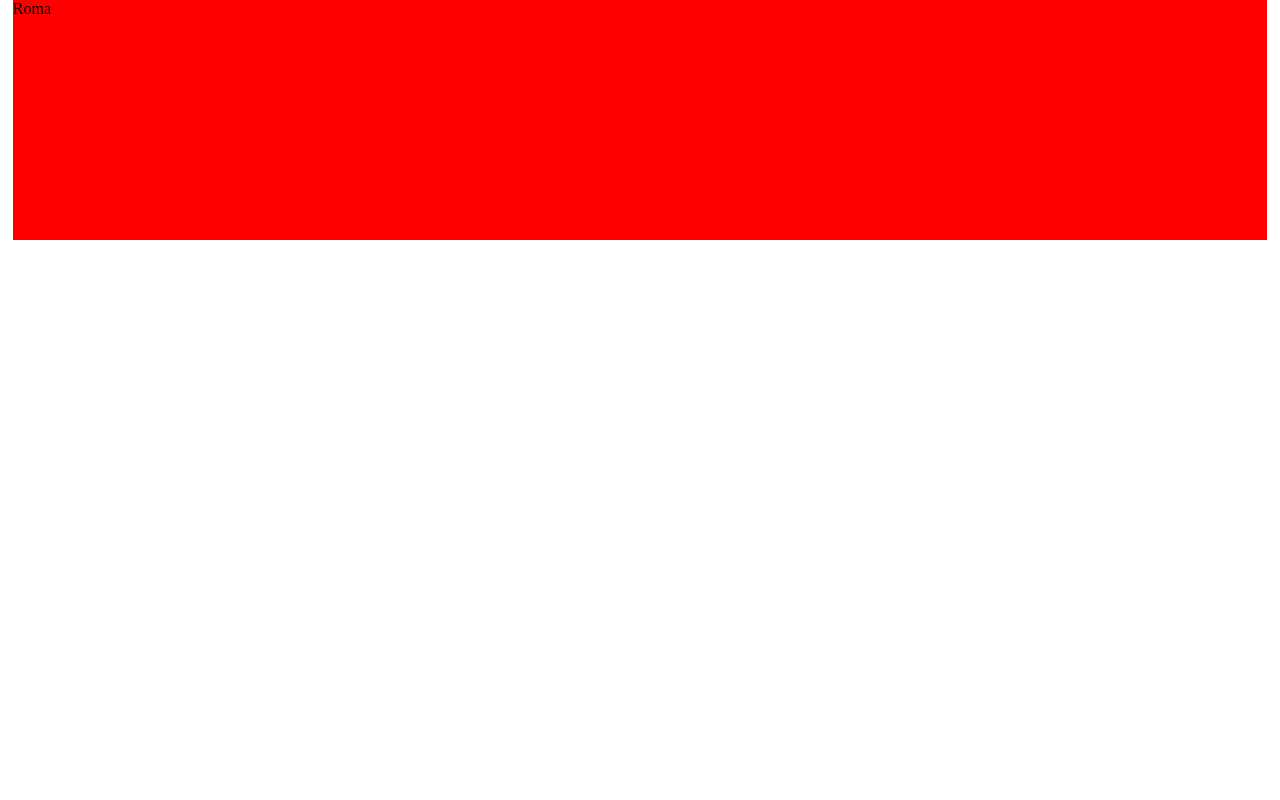
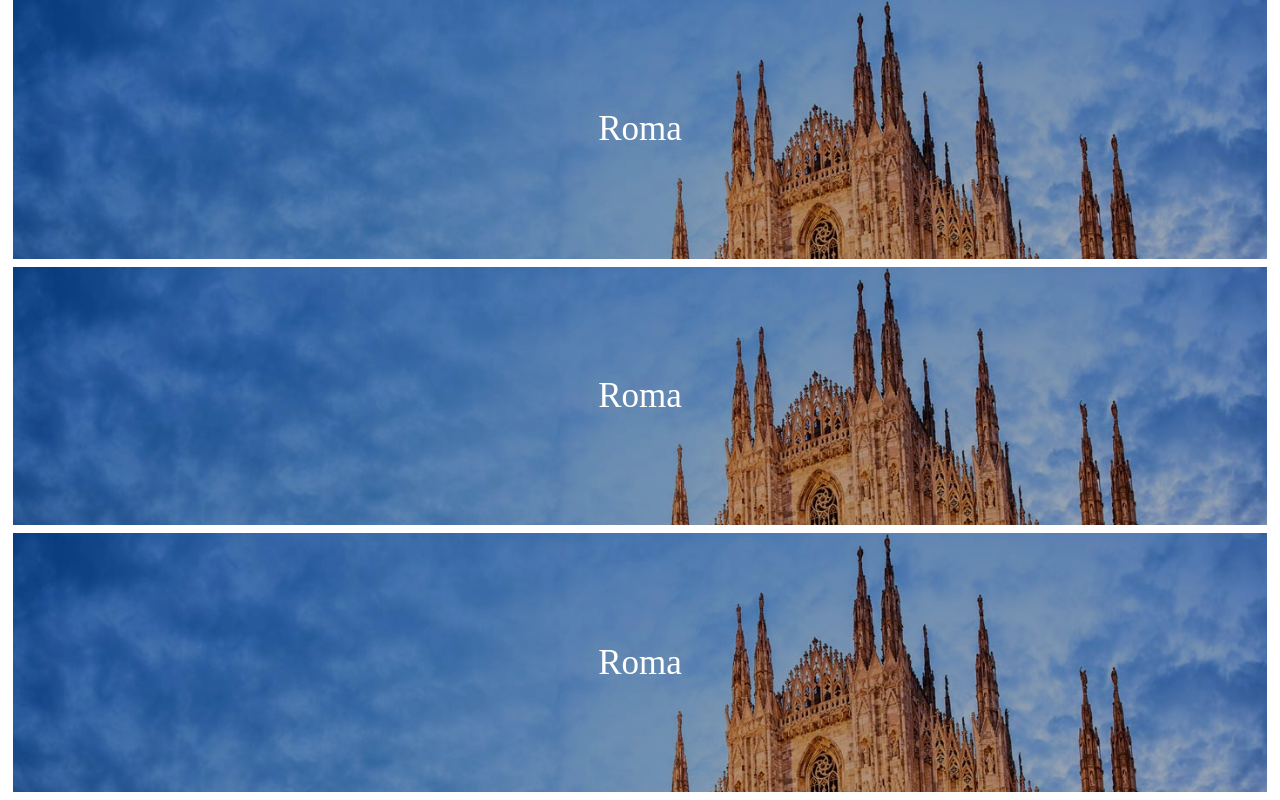
Before and after one commit to salvoab/htmlcss-airbnb, a plain HTML site: page index.html in a window 1280 px wide. Drawn offline with Linux system fonts and the light colour scheme.

Commit message:
Immagine di sfondo overlay e scritta centrata

```diff
--- a/css/style.css
+++ b/css/style.css
@@ -11,6 +11,28 @@ main{
 
 .location{
   width: 98vw;
-  height: 30vh;
-  background: red;
+  height: calc((100vh / 3) - 1vh);
+  margin-bottom: 1vh;
+  background-image: url("../img/Milano.jpg");
+  background-repeat: no-repeat;
+  background-size: cover;
+  position: relative;
 }
+
+.overlay{
+  width: 100%;
+  height: 100%;
+  background: rgba(0, 0, 0, 0.3);
+  position: absolute;
+  top: 0;
+  left: 0;
+}
+
+.location-name{
+  position: absolute;
+  top: 50%;
+  left: 50%;
+  transform: translate(-50%, -50%);
+  font-size: 35px;
+  color: white;
+}
--- a/index.html
+++ b/index.html
@@ -9,7 +9,27 @@
     <main>
       <!-- location -->
       <div class="location">
-        <div class="layover">
+        <div class="overlay">
+          <div class="location-name">
+            Roma
+          </div>
+        </div>
+      </div>
+      <!-- /location -->
+
+      <!-- location -->
+      <div class="location">
+        <div class="overlay">
+          <div class="location-name">
+            Roma
+          </div>
+        </div>
+      </div>
+      <!-- /location -->
+
+      <!-- location -->
+      <div class="location">
+        <div class="overlay">
           <div class="location-name">
             Roma
           </div>
```
